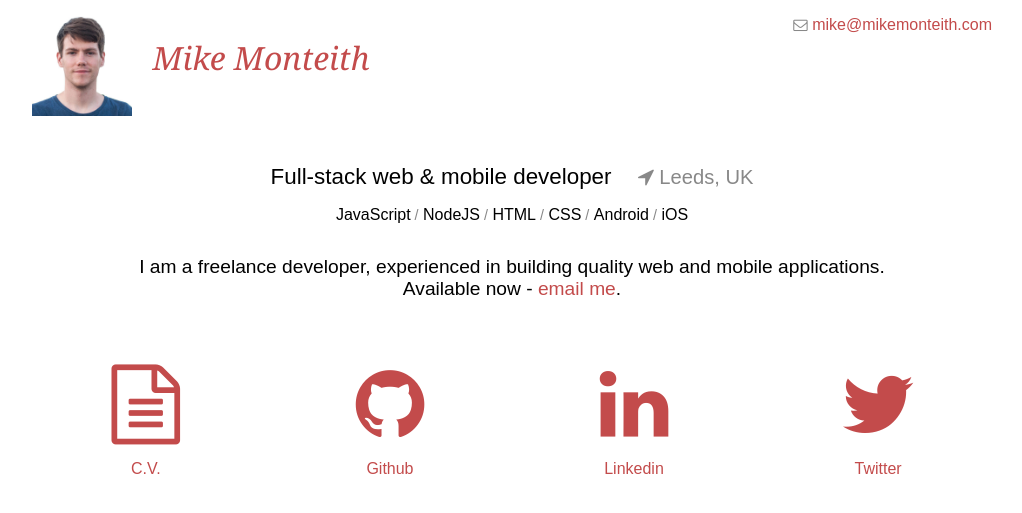
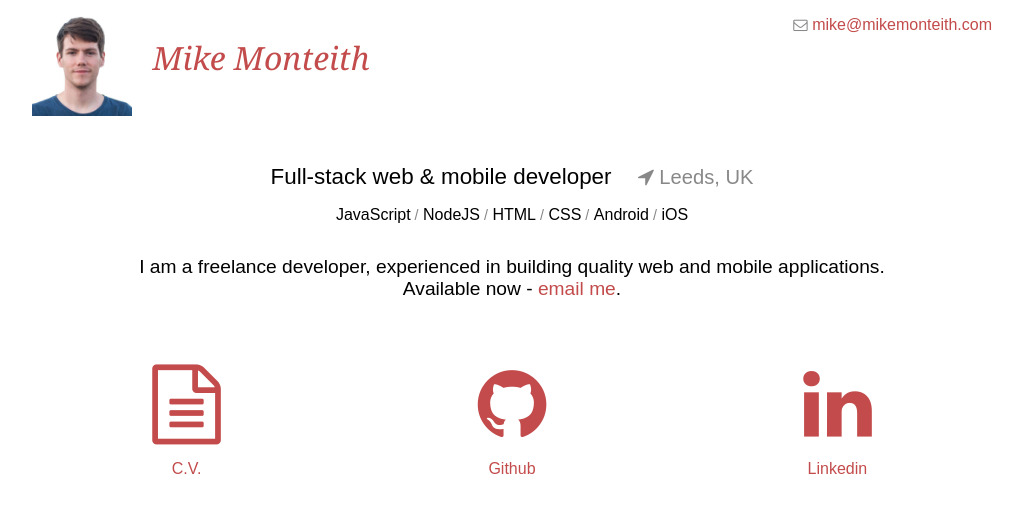
Before and after one commit to Mike220889/mike220889.github.io, a Jekyll site: the page built from index.html, in a window 1280 px wide. Shown: the top 513 px of the page, without its empty margins (128-1150 px from the left). Built offline with Jekyll 4.4.1, drawn with Linux system fonts in a browser that asks for light colours.

Commit message:
Remove twitter link, twitter is lame now

```diff
--- a/_sass/pages/_home.scss
+++ b/_sass/pages/_home.scss
@@ -39,10 +39,7 @@ div.important-links{
 	@include container;
 
 	div.link{
-		@include gallery(3);
-		@include susy-media(small){
-			@include gallery(6);
-		}
+		@include gallery(4);
 		text-align:center;
 		margin-bottom:1rem;
 
--- a/index.html
+++ b/index.html
@@ -47,10 +47,4 @@ title: "Web &amp Mobile Developer"
 			Linkedin
 		</a>
 	</div>
-	<div class="link">
-		<a href="{{site.data.personal.twitter}}">
-			<span class="fa fa-twitter"></span>
-			Twitter
-		</a>
-	</div>
 </div>
```
